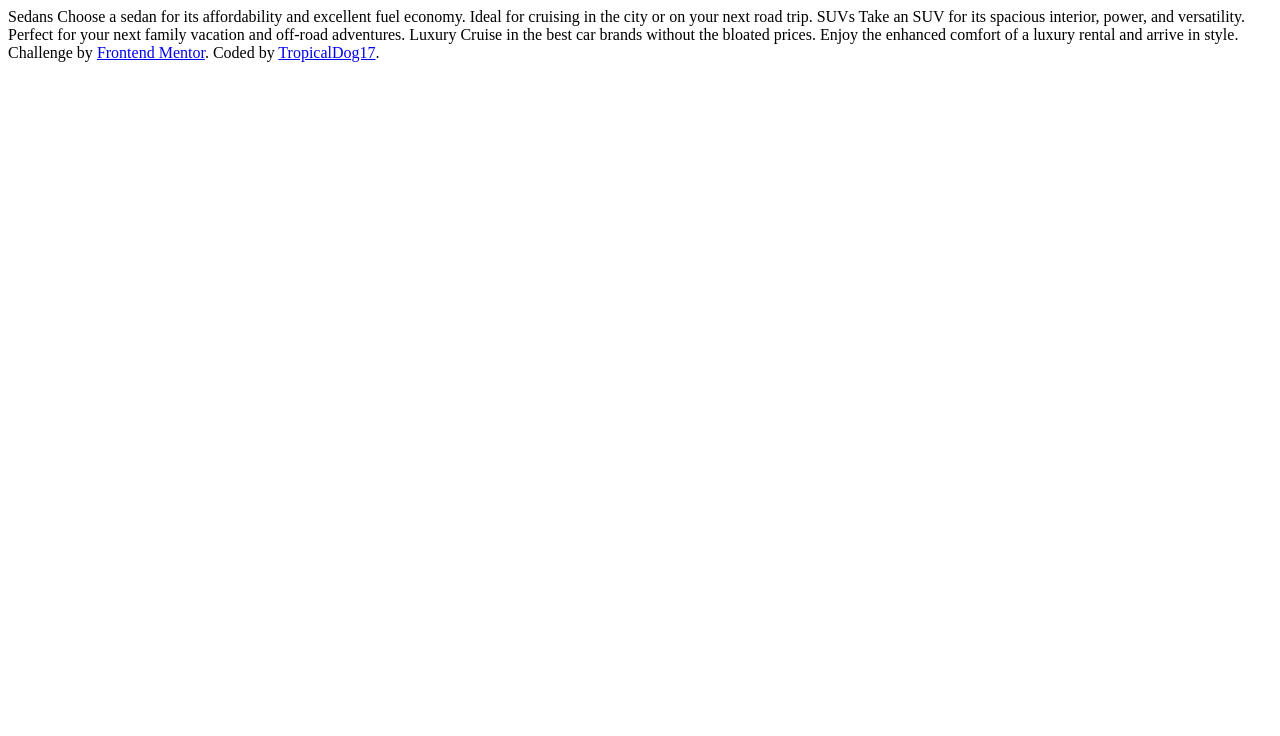
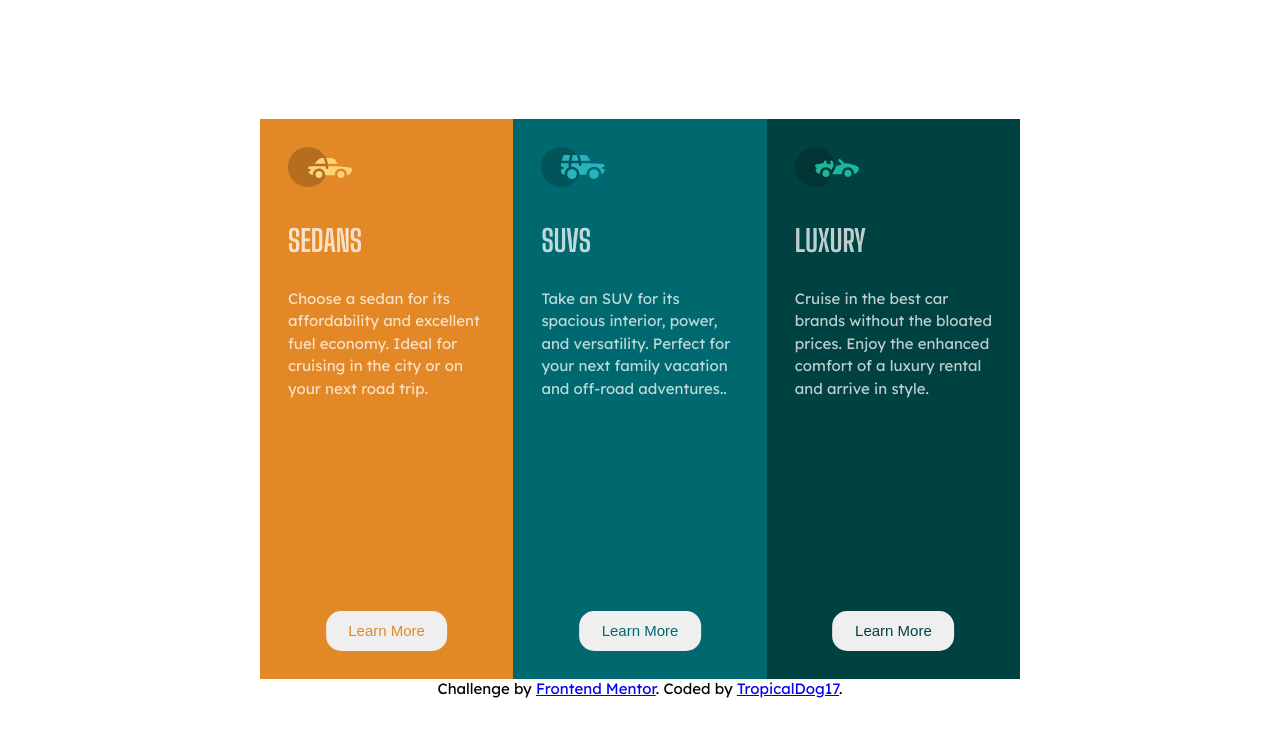
Before and after one commit to TropicalDog17/3-column-card, a plain HTML site: page index.html in a window 1280 px wide. Drawn offline with Linux system fonts and the light colour scheme.

Commit message:
initial commit

```diff
--- a/index.html
+++ b/index.html
@@ -10,19 +10,31 @@
   <link rel="stylesheet" href="style.css">
 </head>
 <body>
+  <div class="wrapper">
+    <section id="sedan">
+      <div class="logo"><img src="images/icon-sedans.svg"/></div>
 
-  Sedans
-  Choose a sedan for its affordability and excellent fuel economy. Ideal for cruising in the city
-  or on your next road trip.
-
-  SUVs
-  Take an SUV for its spacious interior, power, and versatility. Perfect for your next family vacation
-  and off-road adventures.
-
-  Luxury
-  Cruise in the best car brands without the bloated prices. Enjoy the enhanced comfort of a luxury
-  rental and arrive in style.
-
+      <h2>Sedans</h2>
+      <p>Choose a sedan for its affordability and excellent fuel economy. Ideal for cruising in the city
+        or on your next road trip.</p>
+        <button class="btn">Learn More</button>
+    </section>
+    <section id="suv">
+      <div class="logo"><img src="images/icon-suvs.svg"/></div>
+      <h2>SUVs</h2>
+      <p>
+        Take an SUV for its spacious interior, power, and versatility. Perfect for your next family vacation
+        and off-road adventures..</p>
+        <button class="btn">Learn More</button>
+    </section>
+    <section id="luxury">
+      <div class="logo"><img src="images/icon-luxury.svg"/></div>
+      <h2>Luxury</h2>
+      <p> Cruise in the best car brands without the bloated prices. Enjoy the enhanced comfort of a luxury
+        rental and arrive in style.</p>
+        <button class="btn">Learn More</button>
+    </section>
+  </div>
   <div class="attribution">
     Challenge by <a href="https://www.frontendmentor.io?ref=challenge" target="_blank">Frontend Mentor</a>.
     Coded by <a href="#">TropicalDog17</a>.
--- a/style.css
+++ b/style.css
@@ -0,0 +1,93 @@
+@import url("https://fonts.googleapis.com/css2?family=Big+Shoulders+Display:wght@700&family=Lexend+Deca&display=swap");
+* {
+	box-sizing: border-box;
+	font-size: 15px;
+}
+:root {
+	/*Primary*/
+	--bright-orange: hsl(31, 77%, 52%);
+	--dark-cyan: hsl(184, 100%, 22%);
+	--very-dark-cyan: hsl(179, 100%, 13%);
+
+	/* Neutral */
+	--transparent-white: hsla(0, 0%, 100%, 0.75); /*Paragraph*/
+	--very-light-gray: hsl(0, 0%, 95%); /* (background, headings, buttons)*/
+}
+body {
+	font-family: "Lexend Deca", sans-serif;
+	font-weight: 400;
+	display: flex;
+	flex-direction: column;
+	align-items: center;
+	justify-content: center;
+	max-width: 1440px;
+	min-height: 100vh;
+}
+.wrapper {
+	width: 80vw;
+}
+section {
+	position: relative;
+	padding: 1.875rem;
+	color: var(--transparent-white);
+	line-height: 1.5;
+	padding-bottom: 5rem;
+}
+h2 {
+	font-family: "Big Shoulders Display", cursive;
+	text-transform: uppercase;
+	font-weight: 700;
+	font-size: 2rem;
+}
+
+#sedan {
+	background-color: var(--bright-orange);
+}
+#suv {
+	background-color: var(--dark-cyan);
+}
+#luxury {
+	background-color: var(--very-dark-cyan);
+}
+
+.btn {
+	position: absolute;
+	bottom: 5%;
+	left: 50%;
+	transform: translateX(-50%);
+	padding: 0.75rem 1.5rem;
+	border: none;
+	border-radius: 1rem;
+	cursor: pointer;
+	transition: 0.3s;
+}
+button.btn:hover {
+	background-color: transparent;
+	border: 2px solid var(--transparent-white);
+	color: white !important;
+	opacity: 0.7;
+}
+button.btn:active {
+	opacity: 1;
+}
+#sedan .btn {
+	color: var(--bright-orange);
+}
+#suv .btn {
+	color: var(--dark-cyan);
+}
+#luxury .btn {
+	color: var(--very-dark-cyan);
+}
+@media only screen and (min-width: 375px) {
+	.wrapper {
+		display: flex;
+		max-width: 60vw;
+		min-height: 70vh;
+		flex-flow: row wrap;
+		justify-content: center;
+	}
+	section {
+		flex-basis: 33%;
+	}
+}
```
